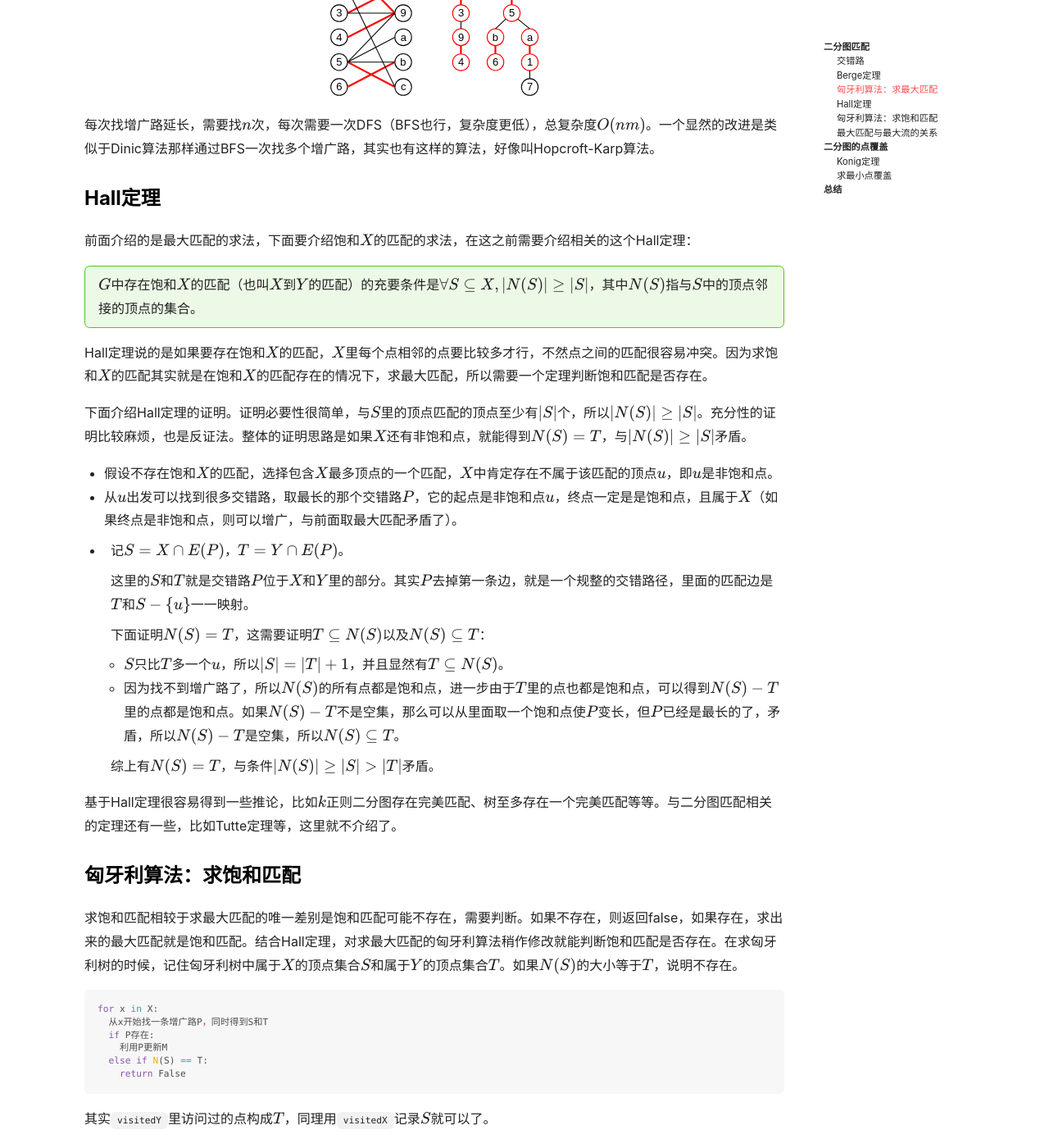
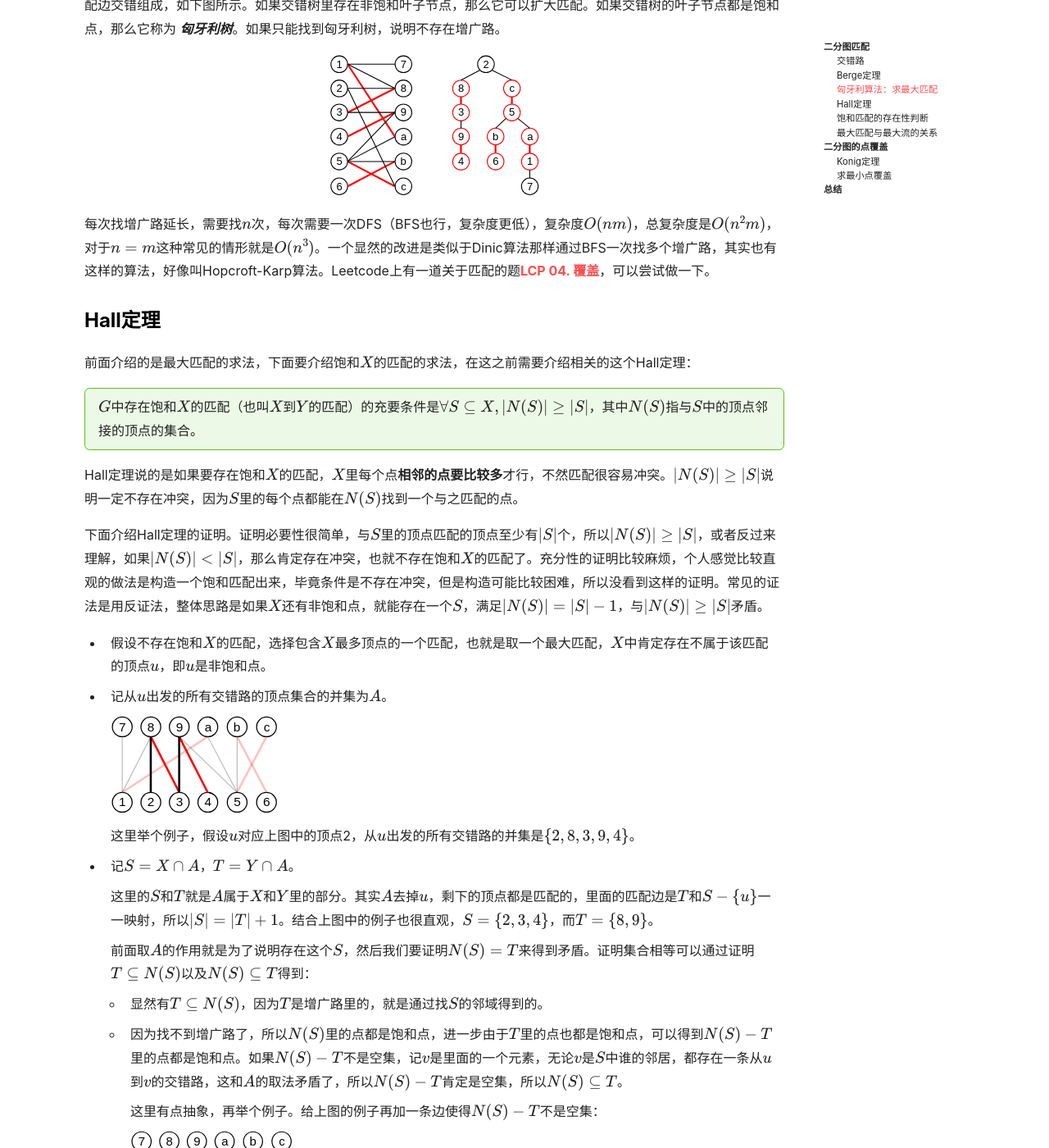
Before and after one commit to lu-renjie/lu-renjie.github.io, a Jekyll site: the page built from _posts/2024-08-12-匈牙利算法（一）.md, in a window 1280 px wide and 1400 px high, scrolled down 4861 px. Shown: the whole window at 82% size. Built offline with Jekyll 4.4.1, drawn with Linux system fonts in a browser that asks for light colours; nearby versions of some CDN libraries; formulas are drawn with MathJax 3; comment, search, counter and statistics services are not loaded; some of the changed text lies outside the part shown.

Commit message:
1. 添加了匈牙利匹配(二) 2. 完善了匈牙利算法(一) 3. 完善了_config.yml里从仓库路径等内容

````diff
--- a/_config.yml
+++ b/_config.yml
@@ -18,8 +18,8 @@
 ##############################
 text_skin: default # "default" (default), "dark", "forest", "ocean", "chocolate", "orange"
 highlight_theme: tomorrow # "default" (default), "tomorrow", "tomorrow-night", "tomorrow-night-eighties", "tomorrow-night-blue", "tomorrow-night-bright"
-url     : # the base hostname & protocol for your site e.g. https://www.someone.com
-baseurl : # does not include hostname
+url     : https://lu-renjie.github.io  # the base hostname & protocol for your site e.g. https://www.someone.com
+baseurl : /  # does not include hostname
 title   : lurenjie's Blog
 description: > # this means to ignore newlines until "Language & timezone"
   This is the site of lurenjie.
@@ -34,9 +34,9 @@
 ## => Author and Social
 ##############################
 author:
-  type      : # "person" (default), "organization"
+  type      : person  # "person" (default), "organization"
   name      : lurenjie
-  url       :
+  url       : https://lu-renjie.github.io
   avatar    : # path or url of avatar image (square)
   bio       : I am a graduate student majored in computer science.
   email     : lurj3@mail2.sysu.edu.cn
@@ -55,8 +55,8 @@
 
 ## => GitHub Repository (if the site is hosted by GitHub)
 ##############################
-repository: user_name/repo_name
-repository_tree: master
+repository: lu-renjie/lu-renjie.github.io
+repository_tree: main
 
 
 ## => Paths
@@ -78,7 +78,7 @@
 
 ## TOC
 toc:
-  selectors: # "h1,h2,h3" (default)
+  selectors: h1,h2,h3,h4 # "h1,h2,h3" (default)
 
 
 ## => Markdown Enhancements
--- a/_posts/2024-08-12-匈牙利算法——求最大匹配.md
+++ b/_posts/2024-08-12-匈牙利算法（一）.md
@@ -17,10 +19,11 @@
 <img src="../../../assets/images/posts/2024-08-12/match.svg" width="30%" />
 </div>
 
-对于二分图$<X,Y>$而言，如果一个匹配覆盖了$X$的所有顶点，称该匹配为饱和$X$的匹配。而$G$的所有匹配中边数最多的匹配称为最大匹配，如果该最大匹配饱和了$G$中所有顶点，则称为完美匹配，也就是说$G$里的每个顶点都匹配了其它顶点。注意最大匹配肯定存在，但不是唯一的，而完美匹配可能不存在，比如当$\|X\|\ne\|Y\|$的时候肯定不存在完美匹配。这里会介绍求最大匹配以及饱和匹配的匈牙利算法，在这之前会介绍几个定理说明最大匹配和饱和匹配存在的充要条件，因为这些算法其实就是从这些定理来的。
+对于二分图$<X,Y>$而言，如果一个匹配覆盖了$X$的所有顶点，称该匹配为 **_饱和$X$的匹配_**。而$G$的所有匹配中边数最多的匹配称为 **_最大匹配_**，如果该最大匹配饱和了$G$中所有顶点，则称为 **_完美匹配_**，也就是说$G$里的每个顶点都匹配了其它顶点。注意最大匹配肯定存在，但不是唯一的，而完美匹配可能不存在，比如当$\|X\|\ne\|Y\|$的时候肯定不存在完美匹配。这里会介绍求最大匹配以及饱和匹配的匈牙利算法，在这之前会介绍几个定理说明最大匹配和饱和匹配存在的充要条件，因为这些算法其实就是从这些定理来的。
+
 
 ### 交错路
-在二分图匹配中最重要的概念是交错路，它的定义也非常直观：$G$中一条由$M$中的边与非$M$中的边交错形成的路就是$M$交错路。交错路只有起点、终点可能是$M$非饱和点，**中间的点都是饱和点**，因为中间的点一定邻接一条匹配边，所以肯定是饱和点。根据交错路起点、终点的类别，可以把交错路分为3类：
+在二分图匹配中最重要的概念是 **_交错路_**，它的定义也非常直观：$G$中一条由$M$中的边与非$M$中的边交错形成的路就是$M$交错路。交错路只有起点、终点可能是$M$非饱和点，**中间的点都是饱和点**，因为中间的点一定邻接一条匹配边，所以肯定是饱和点。根据交错路起点、终点的类别，可以把交错路分为3类：
 
 1. 起点、终点都是$M$饱和点。此时交错路中非匹配边比匹配边**少**一条
 
@@ -36,7 +39,7 @@
     - 匹配边都从$Y$到$X$，非匹配边都从$X$到$Y$
     - 终点也属于$X$（起点终点都在一边）
 
-3. 起点、终点都是$M$非饱和点。此时交错路中非匹配边比匹配边**多**一条，这种交错路称为 **_增广路_**，这个增广路和最大流里的增广路是一样的，最大流里的前向边对应匹配边，反向边对应非饱和边。
+3. 起点、终点都是$M$非饱和点。此时交错路中非匹配边比匹配边**多**一条，这种交错路称为 **_增广路_**，这个增广路和最大流里的增广路是一样的，最大流里的前向边对应非匹配边，反向边对应匹配边。
 
     <img src="../../../assets/images/posts/2024-08-12/path3.svg" width="20%" />
 
@@ -47,6 +50,7 @@
     $$
 
     且新的匹配比原来的匹配大1。这里$M$是原来的匹配，$E(P)$是增广路$P$的边集。通过这样的路，我们可以扩大现有的匹配，所以叫增广路。另外注意增广路的起点、终点分别属于二分图的两个顶点集内，这个对理解证明有帮助。
+
 
 ### Berge定理
 
@@ -65,6 +69,7 @@
 证明也很简单：因为$M_1$和$M_2$是匹配，求对称差之后一个顶点最多与两条边邻接（度数至多为2），并且一个属于$M_1$，一个属于$M_2$。所以$H$一定由路径或环组成，因为只有路径和环的顶点度数不超过2。这里应该好理解，核心是匹配内部的边总是不相交的。
 
 学过最大流算法的肯定觉得这个定理很眼熟，这不就是最大流最小割定理吗？的确是这样，二分图匹配问题是最大流问题的特例，中间的边权全部为1，最大的流在一条边上要么为1，要么为0，分别对应是匹配边和不是匹配边的情况，求最大匹配就是求最大流。
+
 
 ### 匈牙利算法：求最大匹配
 
@@ -104,6 +109,9 @@
 这里涉及两个证明，下面两段分别证明这两点。第一个是从$x$出发找到增广路后扩大匹配，$x$会变为饱和点，而$X$里其它点的饱和性不变。其实这个很好理解，因为通过增广路扩大匹配后，增广路上的所有点都会变成饱和点，所以$x$会变成饱和点，而$X$里其它的点在增广路里的肯定都是饱和点，所以不变，在增广路外的不收影响，所以也不变，这找个例子看看一看就非常直观。另外注意，由于一开始匹配是空集，我们又是遍历$X$来扩大匹配，所以匹配的点都是已经遍历过的，每次找增广路其实都是在往前找，后面还没遍历的点都是非饱和点。
 
 第二点是匹配变化后，是否会使得前面原本找不到增广路的$x$也变得能找到了？答案是不会，如果一个$x$这次找不到匹配，下一次也找不到。如果从一个点$x$出发，没有找到增广路径，那么无论再从别的点出发找到多少增广路径来改变现在的匹配，从$x$出发都永远找不到增广路径。证明用反证法，假如第二次能找到，可以推出第一次就应该找到。记第一次时的匹配为$M$，第二次的为$M'$，且$x$的匹配边属于$M'$而不属于$M$，由于$\|M'\|>\|M\|$，于是$M\Delta M'$里存在$M$的增广路，且$x$就在这条增广路上（参考对称差引理）。这意味着从$x$出发是有一条关于$M$的增广路的，第一次就应该找到这条增广路。
+
+到这里求最大匹配已经很直观了。求最大匹配贪心的做法是遍历每个顶点，然后遍历顶点邻接的边，找一个不冲突的作为匹配边，但是冲突是经常存在的，而增广路可以用来解决冲突，匈牙利算法也是遍历$X$里的顶点，但是通过找增广路给顶点$x$找匹配边，是一种更高明的找匹配边的方法。
+{:.info}
 
 这里给出匈牙利算法的C++实现：
 
@@ -152,13 +160,13 @@
 ```
 这里修改匹配的部分很巧妙，不需要求对称差，找到增广路后，利用DFS的回溯把匹配修改了就行。
 
-因为DFS如果找不到就会回溯，这种情况下，DFS搜索交错路的过程构成一颗树，称为交错树。交错树也由匹配边和非匹配边交错组成，如下图所示。如果交错树树里存在非饱和叶子节点，那么它可以扩大匹配。如果交错树的叶子节点都是饱和点，那么它成为匈牙利树。如果只能找到匈牙利树，说明不存在增广路。
+因为DFS如果找不到就会回溯，这种情况下，DFS搜索交错路的过程构成一颗树，称为 **_交错树_**。交错树也由匹配边和非匹配边交错组成，如下图所示。如果交错树里存在非饱和叶子节点，那么它可以扩大匹配。如果交错树的叶子节点都是饱和点，那么它称为 **_匈牙利树_**。如果只能找到匈牙利树，说明不存在增广路。
 
 <div align="center">
 <img src="../../../assets/images/posts/2024-08-12/tree.svg" width="30%" />
 </div>
 
-每次找增广路延长，需要找$n$次，每次需要一次DFS（BFS也行，复杂度更低），总复杂度$O(nm)$。一个显然的改进是类似于Dinic算法那样通过BFS一次找多个增广路，其实也有这样的算法，好像叫Hopcroft-Karp算法。
+每次找增广路延长，需要找$n$次，每次需要一次DFS（BFS也行，复杂度更低），复杂度$O(nm)$，总复杂度是$O(n^2m)$，对于$n=m$这种常见的情形就是$O(n^3)$。一个显然的改进是类似于Dinic算法那样通过BFS一次找多个增广路，其实也有这样的算法，好像叫Hopcroft-Karp算法。Leetcode上有一道关于匹配的题[LCP 04. 覆盖](https://leetcode.cn/problems/broken-board-dominoes/description/)，可以尝试做一下。
 
 
 ### Hall定理
@@ -168,37 +176,57 @@
 $G$中存在饱和$X$的匹配（也叫$X$到$Y$的匹配）的充要条件是$\forall S\subseteq X,\|N(S)\|\ge\|S\|$，其中$N(S)$指与$S$中的顶点邻接的顶点的集合。
 {:.success}
 
-Hall定理说的是如果要存在饱和$X$的匹配，$X$里每个点相邻的点要比较多才行，不然点之间的匹配很容易冲突。因为求饱和$X$的匹配其实就是在饱和$X$的匹配存在的情况下，求最大匹配，所以需要一个定理判断饱和匹配是否存在。
+Hall定理说的是如果要存在饱和$X$的匹配，$X$里每个点**相邻的点要比较多**才行，不然匹配很容易冲突。$\|N(S)\|\ge \|S\|$说明一定不存在冲突，因为$S$里的每个点都能在$N(S)$找到一个与之匹配的点。
 
-下面介绍Hall定理的证明。证明必要性很简单，与$S$里的顶点匹配的顶点至少有$\|S\|$个，所以$\|N(S)\|≥\|S\|$。充分性的证明比较麻烦，也是反证法。整体的证明思路是如果$X$还有非饱和点，就能得到$N(S)=T$，与$\|N(S)\|≥\|S\|$矛盾。
+下面介绍Hall定理的证明。证明必要性很简单，与$S$里的顶点匹配的顶点至少有$\|S\|$个，所以$\|N(S)\|≥\|S\|$，或者反过来理解，如果$\|N(S)\|<\|S\|$，那么肯定存在冲突，也就不存在饱和$X$的匹配了。充分性的证明比较麻烦，个人感觉比较直观的做法是构造一个饱和匹配出来，毕竟条件是不存在冲突，但是构造可能比较困难，所以没看到这样的证明。常见的证法是用反证法，整体思路是如果$X$还有非饱和点，就能存在一个$S$，满足$\|N(S)\|=\|S\|-1$，与$\|N(S)\|≥\|S\|$矛盾。
 
-- 假设不存在饱和$X$的匹配，选择包含$X$最多顶点的一个匹配，$X$中肯定存在不属于该匹配的顶点$u$，即$u$是非饱和点。
-- 从$u$出发可以找到很多交错路，取最长的那个交错路$P$，它的起点是非饱和点$u$，终点一定是是饱和点，且属于$X$（如果终点是非饱和点，则可以增广，与前面取最大匹配矛盾了）。
-- 记$S=X\cap E(P)$，$T=Y\cap E(P)$。
+- 假设不存在饱和$X$的匹配，选择包含$X$最多顶点的一个匹配，也就是取一个最大匹配，$X$中肯定存在不属于该匹配的顶点$u$，即$u$是非饱和点。
 
-    这里的$S$和$T$就是交错路$P$位于$X$和$Y$里的部分。其实$P$去掉第一条边，就是一个规整的交错路径，里面的匹配边是$T$和$S-\lbrace u\rbrace$一一映射。
+- 记从$u$出发的所有交错路的顶点集合的并集为$A$。
 
-    下面证明$N(S)=T$，这需要证明$T\subseteq N(S)$以及$N(S)\subseteq T$：
-    - $S$只比$T$多一个$u$，所以$\|S\|=\|T\|+1$，并且显然有$T\subseteq N(S)$。
-    - 因为找不到增广路了，所以$N(S)$的所有点都是饱和点，进一步由于$T$里的点也都是饱和点，可以得到$N(S)-T$里的点都是饱和点。如果$N(S)-T$不是空集，那么可以从里面取一个饱和点使$P$变长，但$P$已经是最长的了，矛盾，所以$N(S)-T$是空集，所以$N(S)\subseteq T$。
+    <img src="../../../assets/images/posts/2024-08-12/hall_example.svg" width="25%" />
 
-    综上有$N(S)=T$，与条件$\|N(S)\|≥\|S\|>\|T\|$矛盾。
+    这里举个例子，假设$u$对应上图中的顶点2，从$u$出发的所有交错路的并集是$\lbrace 2,8,3,9,4\rbrace$。
+
+- 记$S=X\cap A$，$T=Y\cap A$。
+
+    这里的$S$和$T$就是$A$属于$X$和$Y$里的部分。其实$A$去掉$u$，剩下的顶点都是匹配的，里面的匹配边是$T$和$S-\lbrace u\rbrace$一一映射，所以$\|S\|=\|T\|+1$。结合上图中的例子也很直观，$S=\lbrace 2,3,4\rbrace$，而$T=\lbrace 8,9 \rbrace$。
+
+    前面取$A$的作用就是为了说明存在这个$S$，然后我们要证明$N(S)=T$来得到矛盾。证明集合相等可以通过证明$T\subseteq N(S)$以及$N(S)\subseteq T$得到：
+    - 显然有$T\subseteq N(S)$，因为$T$是增广路里的，就是通过找$S$的邻域得到的。
+
+    - 因为找不到增广路了，所以$N(S)$里的点都是饱和点，进一步由于$T$里的点也都是饱和点，可以得到$N(S)-T$里的点都是饱和点。如果$N(S)-T$不是空集，记$v$是里面的一个元素，无论$v$是$S$中谁的邻居，都存在一条从$u$到$v$的交错路，这和$A$的取法矛盾了，所以$N(S)-T$肯定是空集，所以$N(S)\subseteq T$。
+
+        这里有点抽象，再举个例子。给上图的例子再加一条边使得$N(S)-T$不是空集：
+
+        <img src="../../../assets/images/posts/2024-08-12/hall_example2.svg" width="25%" />
+
+        添加的边连接了$2$和$a$，那么$2\rightarrow a$也是一个增广路，但是$A$没有包含，和$A$是所有增广路顶点的集合矛盾了。
+
+    综上有$N(S)=T$，$\|N(S)\|=\|S\|-1$，与条件$\|N(S)\|≥\|S\|$矛盾。
+
+整体证明最核心的部分是考虑了从非饱和点$u$出发的所有交错路的这样一个子图，它的$S$和$T$比较特殊，是存在冲突的部分。
+{:.info}
 
 基于Hall定理很容易得到一些推论，比如$k$正则二分图存在完美匹配、树至多存在一个完美匹配等等。与二分图匹配相关的定理还有一些，比如Tutte定理等，这里就不介绍了。
 
-### 匈牙利算法：求饱和匹配
 
-求饱和匹配相较于求最大匹配的唯一差别是饱和匹配可能不存在，需要判断。如果不存在，则返回false，如果存在，求出来的最大匹配就是饱和匹配。结合Hall定理，对求最大匹配的匈牙利算法稍作修改就能判断饱和匹配是否存在。在求匈牙利树的时候，记住匈牙利树中属于$X$的顶点集合$S$和属于$Y$的顶点集合$T$。如果$N(S)$的大小等于$T$，说明不存在。
+### 饱和匹配的存在性判断
 
+如何写程序判断饱和匹配的存在性？用匈牙利算法求最大匹配，然后判断是否饱和当然是没问题的，不过利用Hall定理可以得到一个更快的解法。结合Hall定理，对求最大匹配的匈牙利算法稍作修改就能判断饱和匹配是否存在。Hall定理的证明指出了冲突的部分是从一个非饱和点出发的所有交错路这个子图，而匈牙利算法就是从非饱和点出发搜索增广路，如果搜索失败了，那么搜索过的顶点不就刚好对应了这个子图吗？所以只要有一个顶点搜索失败，就说明不存在饱和匹配：
 ```python
+初始化M为空集
 for x in X:
-  从x开始找一条增广路P，同时得到S和T
+  从x开始找一条增广路P
   if P存在:
     利用P更新M
-  else if N(S) == T:
+  else:
     return False
 ```
-其实`visitedY`里访问过的点构成$T$，同理用`visitedX`记录$S$就可以了。
+其实结合前面对匈牙利算法的理解，一个非饱和点如果找不到增广路，之后就总是找不到的，因而不存在饱和匹配。这么理解也是可以的，但是Hall定理给了一个更深刻的理解，后面求最优匹配的KM算法要用到。
+另外，从匈牙利算法可以很容易的得到$S$和$T$：DFS过程中访问过的顶点，在$X$中的就是$S$，在$Y$中的就是$T$，实现的时候可以用`visitedX`和`visitedY`这两个数组记录。
+
+
 
 ### 最大匹配与最大流的关系
 
@@ -215,6 +243,7 @@
 
 记$K$是$G$的顶点子集，若$G$中任意一条边都至少有一个顶点属于$K$，则$K$是$G$的一个 **_点覆盖_**，简称 **_覆盖_**。所以点覆盖指的是点覆盖边。在$G$的所有点覆盖中，顶点数最少的那个点覆盖$K$称为 **_最小点覆盖_**（或者简称 **_最小覆盖_**）。在一般的图上求最小点覆盖是NP难问题，但是二分图上不是。
 
+
 ### Konig定理
 
 二分图中，最大匹配的边数等于最小覆盖的顶点数。
@@ -225,9 +254,10 @@
 Konig定理有一些推论：
 
 - 记$M$是$G$的匹配，$K$是$G$的覆盖。若$\|M\|=\|K\|$，则$M$是最大匹配，$K$是最小覆盖
-- 矩阵的行或列称为线。布尔矩阵中，包含了所有1的最少线数，等于独立1的最大数目。
+- 矩阵的行或列称为 **_线_**。布尔矩阵中，包含了所有1的最少线数，等于独立1的最大数目。
 
-第一点很显然，这里对第二点进行说明。一个布尔矩阵对应一个二分图，比如对于矩阵$A$，$a_{ij}$为1就把点$i$和点$j$连起来，也就是一个矩阵里的元素对应一条边。一条线则对应一个顶点（行对应$X$里的顶点，列对应$Y$里的顶点），最少线数就是最小覆盖。如果几个1在同一个线上，那么这些1里只有一个算独立的1，独立的1有不同的选择（相当于选择不同的边构成一个匹配）。在整个矩阵里，不同的独立1的选择会导致有不同的独立的1的个数，这个就是独立1的数目（就是匹配的大小）。独立1的最大数目就是最大匹配，因为一个1对应一条边，多个独立的1构成一个匹配。所以这个引理就是矩阵形式的Konig定理。
+第一点很显然，这里对第二点进行说明。一个布尔矩阵对应一个二分图，比如对于矩阵$A$，$a_{ij}$为1就把点$i$和点$j$连起来，也就是一个矩阵里的元素对应一条边。一条线则对应一个顶点（行对应$X$里的顶点，列对应$Y$里的顶点），最少线数就是最小覆盖。如果几个1在同一个线上，那么这些1里只有一个算 **_独立_**的1，独立的1有不同的选择（相当于选择不同的边构成一个匹配）。在整个矩阵里，不同的独立1的选择会导致有不同的独立的1的个数，这个就是独立1的数目（就是匹配的大小）。独立1的最大数目就是最大匹配，因为一个1对应一条边，多个独立的1构成一个匹配。所以这个引理就是矩阵形式的Konig定理。
+
 
 ### 求最小点覆盖
 
@@ -258,4 +288,4 @@
 
 ## 总结
 
-本文介绍了二分图中的匹配与点覆盖的概念与相关定理，以及求最大匹配以及饱和匹配的匈牙利算法。
+本文介绍了二分图中的匹配与点覆盖的概念与相关定理，主要是Berge定理和Hall定理，以及求最大匹配以及饱和匹配的匈牙利算法。除此之外，也介绍了与最大匹配等价的最小覆盖问题的求法。
````
Also changed, not shown: other parts of _posts/2024-08-12-匈牙利算法（一）.md (+4 -2 lines), _posts/2024-08-13-匈牙利算法（二）.md (added, +358 -0 lines), README.md, assets/images/posts/2024-08-12/hall_example.svg (added), assets/images/posts/2024-08-12/hall_example2.svg (added), assets/images/posts/2024-08-12/tree.svg, assets/images/posts/2024-08-13/example.png (added), assets/images/posts/2024-08-13/example.svg (added), assets/images/posts/2024-08-13/km.svg (added), assets/images/posts/2024-08-13/label.svg (added).
